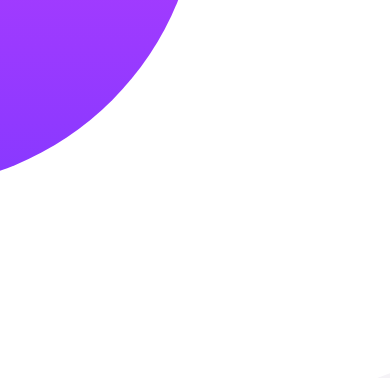
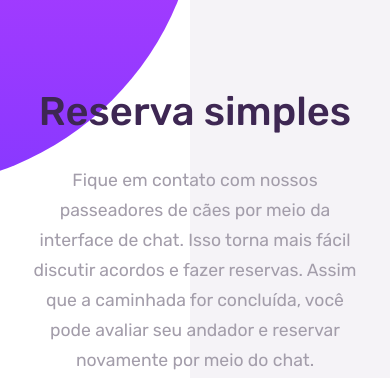
Before and after one commit to JulioAlves-Dev/chat-app-css-illustration-master, a plain HTML site: page index.html in a window 390 px wide. Shown: the part 572-950 px from the top of the page. Drawn offline with Linux system fonts and the light colour scheme.

Commit message:
Resposividade

```diff
--- a/assets/css/style.css
+++ b/assets/css/style.css
@@ -30,7 +30,7 @@ button {
 main {
   display: flex;
   width: 100%;
-  height: 100vh;
+  min-height: 100vh;
   overflow-x: hidden;
 }
 .section-chat {
@@ -398,7 +398,6 @@ main {
 
 @media (max-width: 800px) {
   main {
-    min-height: 200vh;
     flex-direction: column;
   }
   .section-chat {
```
